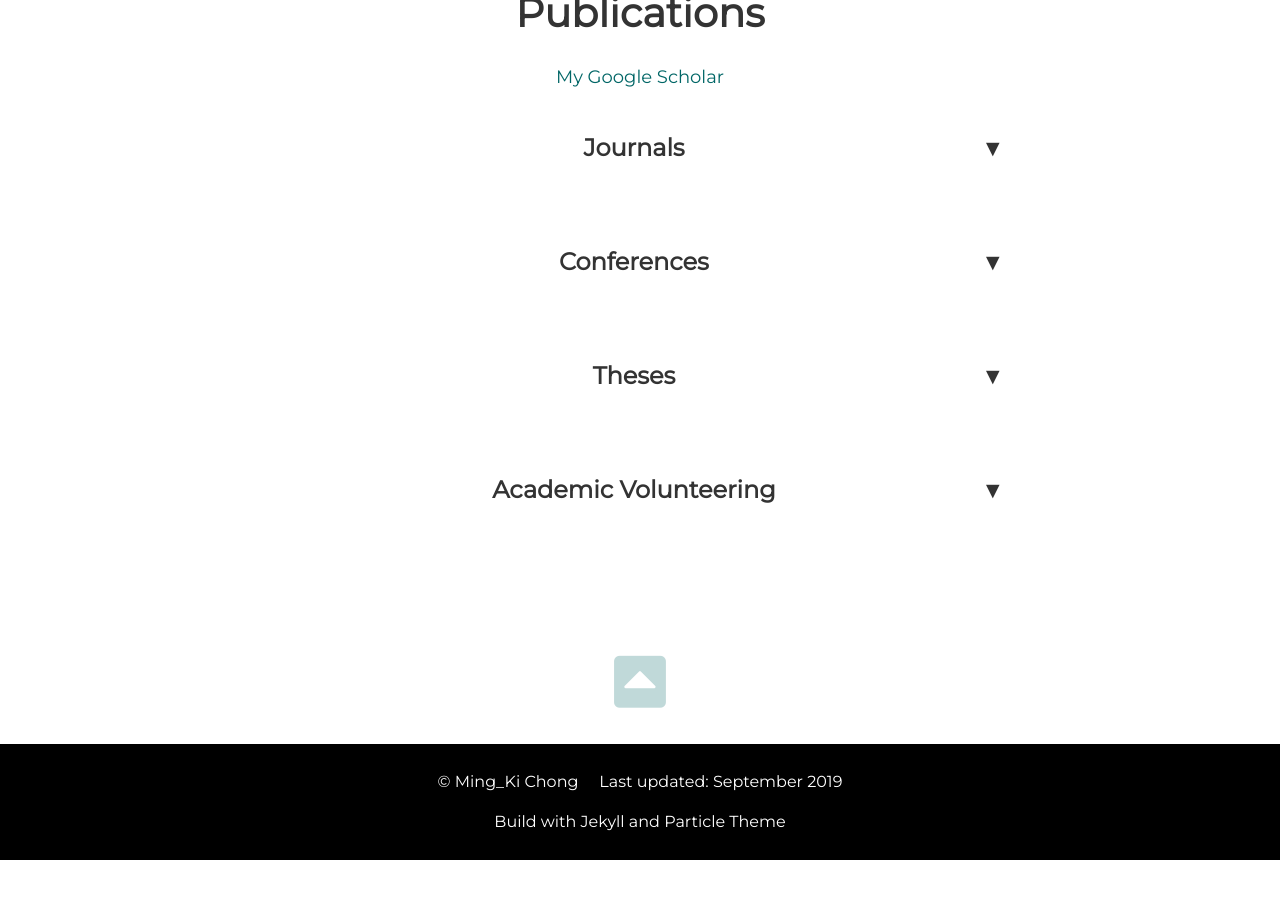
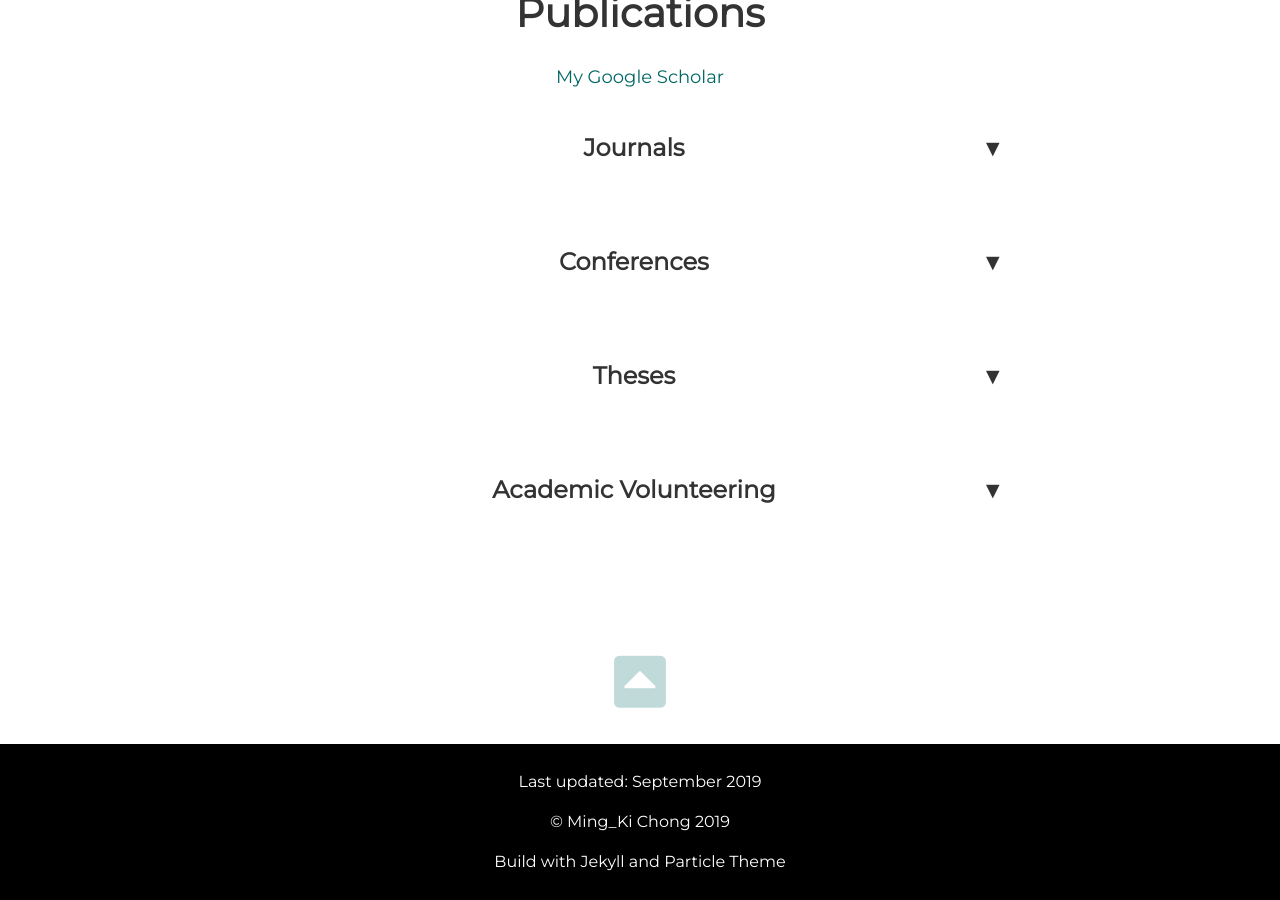
Before and after one commit to mingkichong/mingkichong.github.io, a Jekyll site: the page built from index.html, in a window 1280 px wide and 900 px high, scrolled down 9518 px. Built offline with Jekyll 4.4.1, drawn with Linux system fonts in a browser that asks for light colours; before the commit the page ends 10378 px from its top, so only the background shows below that.

Commit message:
add year to copyright in footer

```diff
--- a/_includes/footer.html
+++ b/_includes/footer.html
@@ -1,5 +1,6 @@
 <footer class="footer">
-  <p>&copy; {{site.username}} &nbsp;&nbsp;&nbsp; Last updated: September 2019</p>
+  <p>Last updated: September 2019<p/>
+  <p>&copy; {{site.username}} {{ site.time | date: '%Y' }}</p>
   <p>Build with <a href="https://jekyllrb.com/" target="_blank">Jekyll</a> and <a href="https://github.com/nrandecker/particle" target="_blank">Particle Theme</a></p>
 </footer>
 <!-- <script src="//cdn.jsdelivr.net/particles.js/2.0.0/particles.min.js"></script> -->
```
